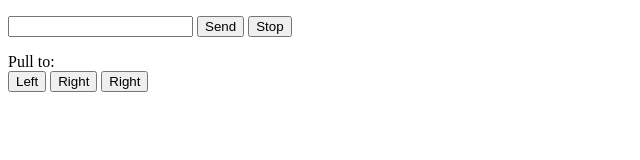
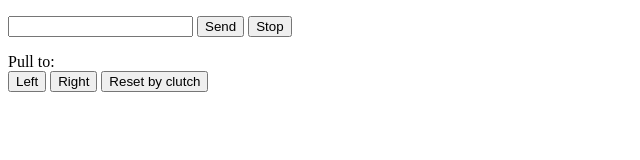
Before and after one commit to j-be/vj-servo-controller, a plain HTML site: page static/index.html in a window 1280 px wide. Shown: the whole page, without its empty margins (0-640 px from the left). Drawn offline with Linux system fonts and the light colour scheme; no server answers.

Commit message:
[Web] Bugfix: Fix label of reset button.
Signed-off-by: Juri Berlanda <juriberlanda@hotmail.com>

```diff
--- a/static/index.html
+++ b/static/index.html
@@ -14,7 +14,7 @@
         Pull to: <br>
         <button onclick="pullToLeft()">Left</button>
         <button onclick="pullToRight()">Right</button>
-        <button onclick="resetByClutch()">Right</button>
+        <button onclick="resetByClutch()">Reset by clutch</button>
     </p>
 
     <script type="text/javascript" src="/js/jquery-2.1.3.min.js"></script>
```
